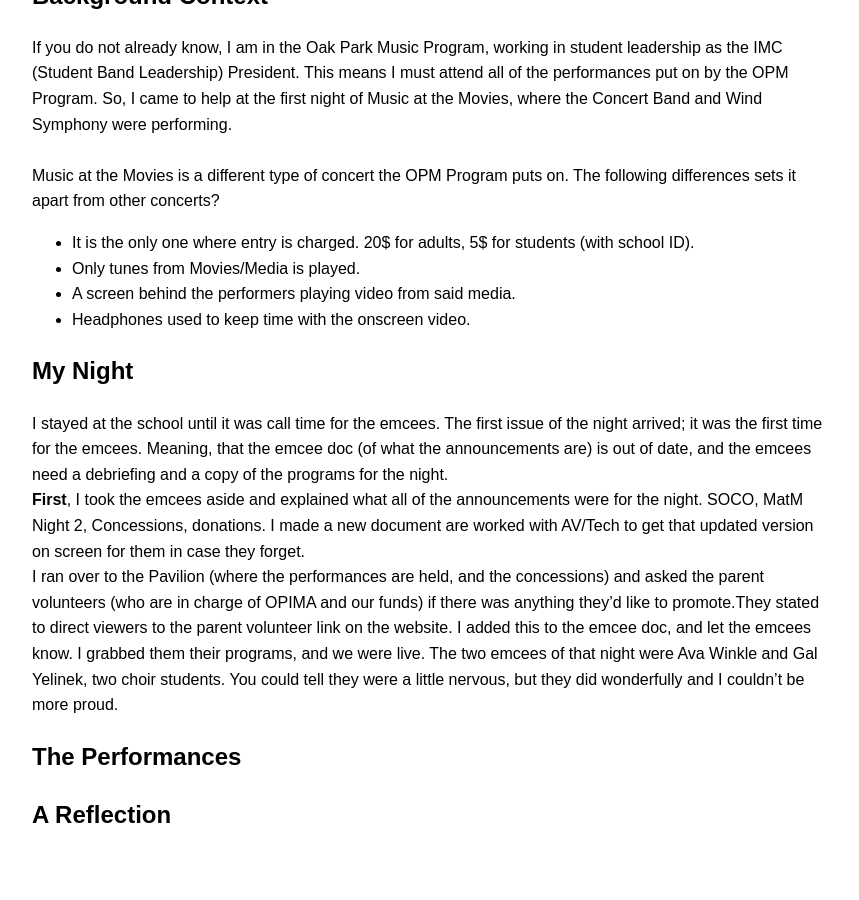
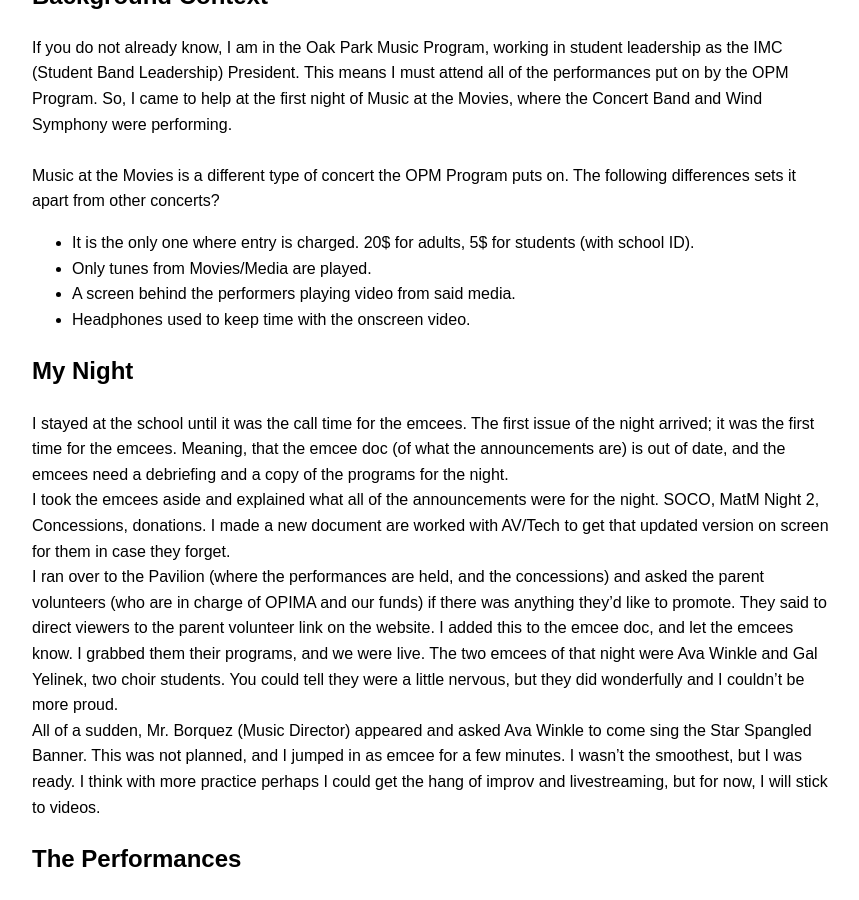
Before and after one commit to CaptainSapphire/PH-s-Blog, a Jekyll site: the page built from _posts/2024-09-30-MatM-night-one.md, in a window 1280 px wide and 900 px high, scrolled down 398 px. Shown: the whole window, without its empty margins (208-1067 px from the left). Built offline with Jekyll 4.4.1, drawn with Linux system fonts in a browser that asks for light colours; our own code applies the rules of GitHub Pages for plain Markdown files.

Commit message:
Update 2024-09-30-MatM-night-one.md

```diff
--- a/_posts/2024-09-30-MatM-night-one.md
+++ b/_posts/2024-09-30-MatM-night-one.md
@@ -7,21 +7,22 @@ OPM Program. So, I came to help at the first night of Music at the Movies, where
 <br><br>
 Music at the Movies is a different type of concert the OPM Program puts on. The following differences sets it apart from other concerts?
 - It is the only one where entry is charged. 20$ for adults, 5$ for students (with school ID).
-- Only tunes from Movies/Media is played.
+- Only tunes from Movies/Media are played.
 - A screen behind the performers playing video from said media.
 - Headphones used to keep time with the onscreen video.
 
 # My Night
-I stayed at the school until it was call time for the emcees. The first issue of the night arrived; it was the first time for the emcees.
+I stayed at the school until it was the call time for the emcees. The first issue of the night arrived; it was the first time for the emcees.
 Meaning, that the emcee doc (of what the announcements are) is out of date, and the emcees need a debriefing and a copy of the programs for the night.
 <br>
-**First**, I took the emcees aside and explained what all of the announcements were for the night. SOCO, MatM Night 2, Concessions, donations. I made a new document are
+I took the emcees aside and explained what all of the announcements were for the night. SOCO, MatM Night 2, Concessions, donations. I made a new document are
 worked with AV/Tech to get that updated version on screen for them in case they forget.
 <br>
-I ran over to the Pavilion (where the performances are held, and the concessions) and asked the parent volunteers (who are in charge of OPIMA and our funds) if there was anything they'd like to promote.They stated to direct viewers to the parent volunteer link on the website. I added this to the emcee doc, and let the emcees know. I grabbed them their programs, and we were live.
+I ran over to the Pavilion (where the performances are held, and the concessions) and asked the parent volunteers (who are in charge of OPIMA and our funds) if there was anything they'd like to promote. They said to direct viewers to the parent volunteer link on the website. I added this to the emcee doc, and let the emcees know. I grabbed them their programs, and we were live.
 The two emcees of that night were Ava Winkle and Gal Yelinek, two choir students. You could tell they were a little nervous, but they did wonderfully and I couldn't be
 more proud.
-
+<br>
+All of a sudden, Mr. Borquez (Music Director) appeared and asked Ava Winkle to come sing the Star Spangled Banner. This was not planned, and I jumped in as emcee for a few minutes. I wasn't the smoothest, but I was ready. I think with more practice perhaps I could get the hang of improv and livestreaming, but for now, I will stick to videos.
 
 
 
```
